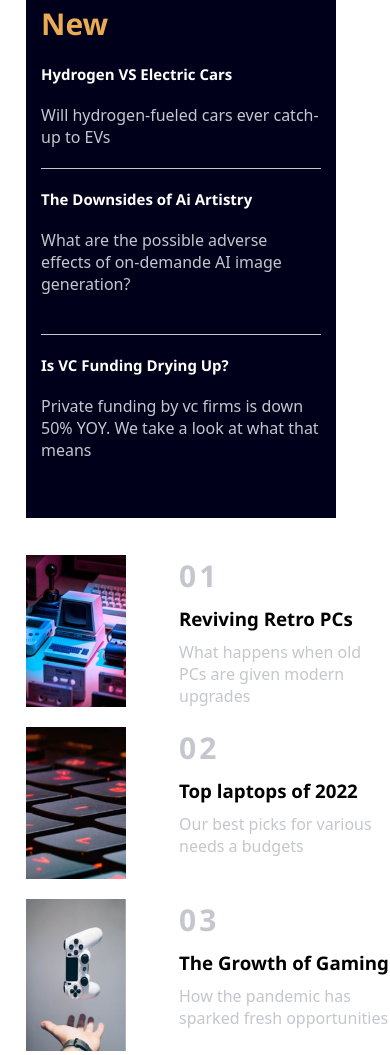
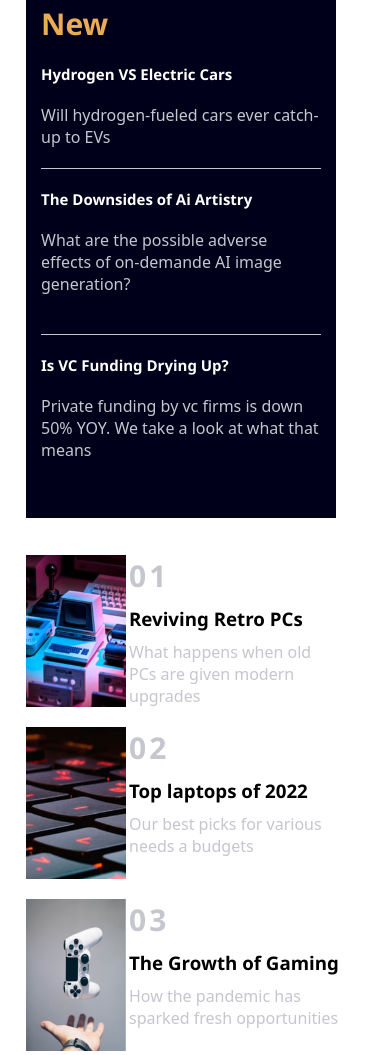
Before and after one commit to DTC-Formation/evaluation-html-css-branGitfox, a plain HTML site: page index.html in a window 390 px wide. Shown: the part 821-1876 px from the top of the page. Drawn offline with Linux system fonts and the light colour scheme.

Commit message:
responsive

```diff
--- a/assets/style.css
+++ b/assets/style.css
@@ -404,6 +404,18 @@ width: 27.5%;
     left: 40px;
     }
 
+    .number h3 {
+        position: relative;
+        left: -50px;
+    }
+
+    .titre h3, .blabla p {
+        position: relative;
+        left: -50px;
+    }
+
+
+
 
 }
 
```
